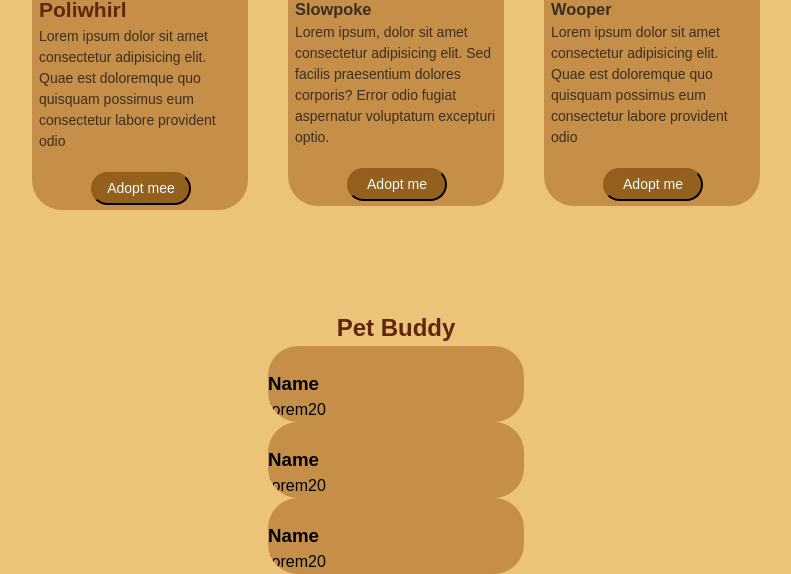
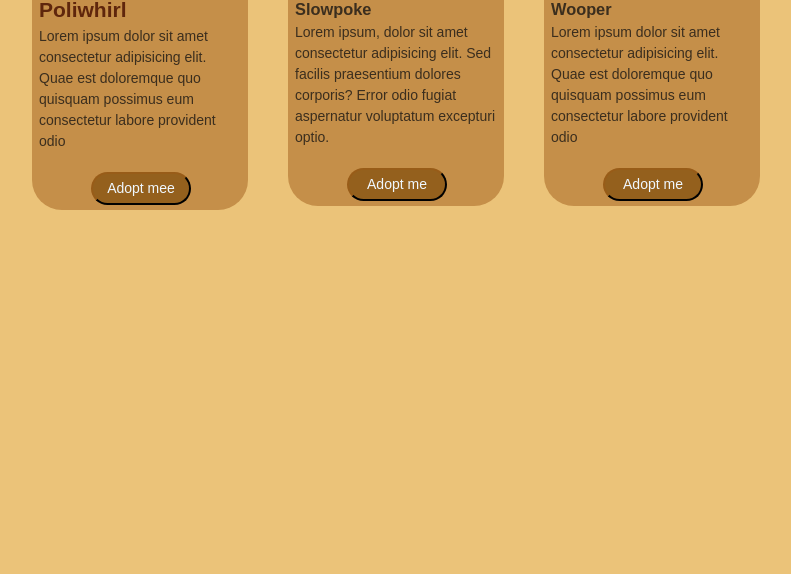
Before and after one commit to YeseniaMedina/Pokefriend, a plain HTML site: page index.html in a window 1280 px wide. Shown: the part 1418-1992 px from the top of the page, without its empty margins (244-1035 px from the left). After the commit the page ends 1728 px from the top, so only its background shows below. Drawn offline with Linux system fonts and the light colour scheme.

Commit message:
guardado extra

```diff
--- a/index.html
+++ b/index.html
@@ -93,28 +93,6 @@
           </div>
         </div>
       </section>
-
-      <section class="friends">
-        <h2>Pet Buddy</h2>
-        <div class="card">
-          <div class="description"></div>
-          <img src="" alt="" />
-          <h3>Name</h3>
-          <p>lorem20</p>
-        </div>
-        <div class="card">
-          <div class="description"></div>
-          <img src="" alt="" />
-          <h3>Name</h3>
-          <p>lorem20</p>
-        </div>
-        <div class="card">
-          <div class="description"></div>
-          <img src="" alt="" />
-          <h3>Name</h3>
-          <p>lorem20</p>
-        </div>
-      </section>
     </main>
   </body>
 </html>
```
